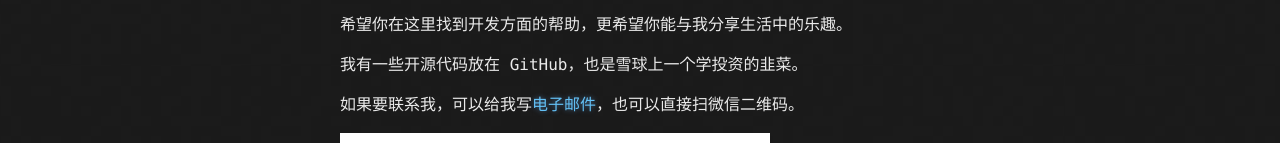
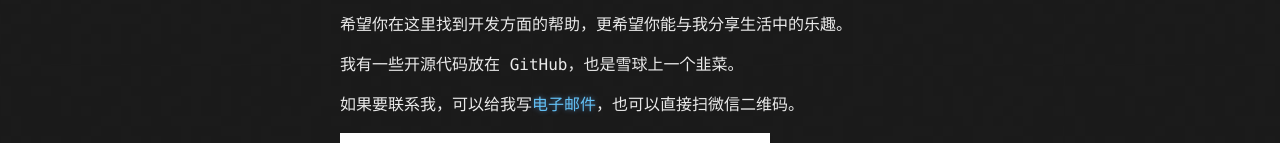
Before and after one commit to 6xiao/6xiao.github.io, a plain HTML site: page about.html in a window 1280 px wide. Shown: the part 467-610 px from the top of the page. Drawn offline with Linux system fonts and the light colour scheme.

Commit message:
modify about.html

```diff
--- a/about.html
+++ b/about.html
@@ -35,7 +35,7 @@
 			<p>我在这里记录了很多不成熟的想法和总结，当我写下它们的时候，我无比认真！</p>
 			<p>希望你在这里不受干扰的阅读，更希望你能有所回味。</p>
 			<p>希望你在这里找到开发方面的帮助，更希望你能与我分享生活中的乐趣。</p>
-			<p>我有一些开源代码放在 GitHub，也是雪球上一个学投资的韭菜。</p>
+			<p>我有一些开源代码放在 GitHub，也是雪球上一个韭菜。</p>
 			<p>如果要联系我，可以给我写<a href="mailto:liuxiao89@outlook.com">电子邮件</a>，也可以直接扫微信二维码。</p>
 			<p><img src="images/wechat.png" alt="微信扫一扫"></p>
 		</section>
```
